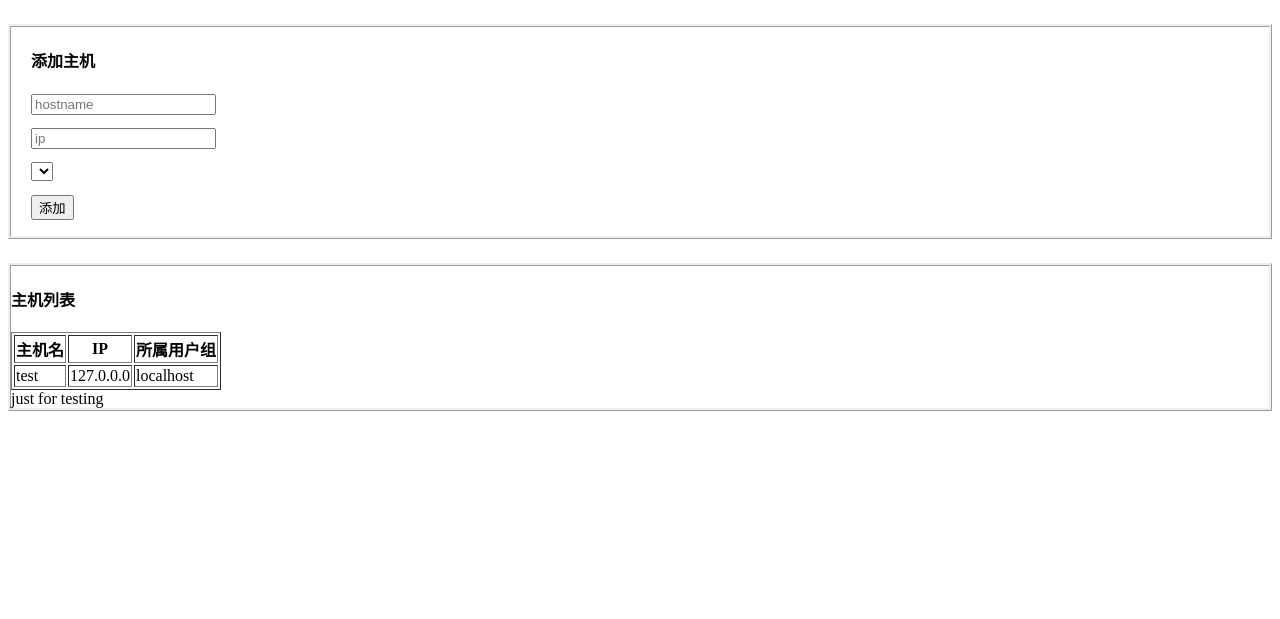
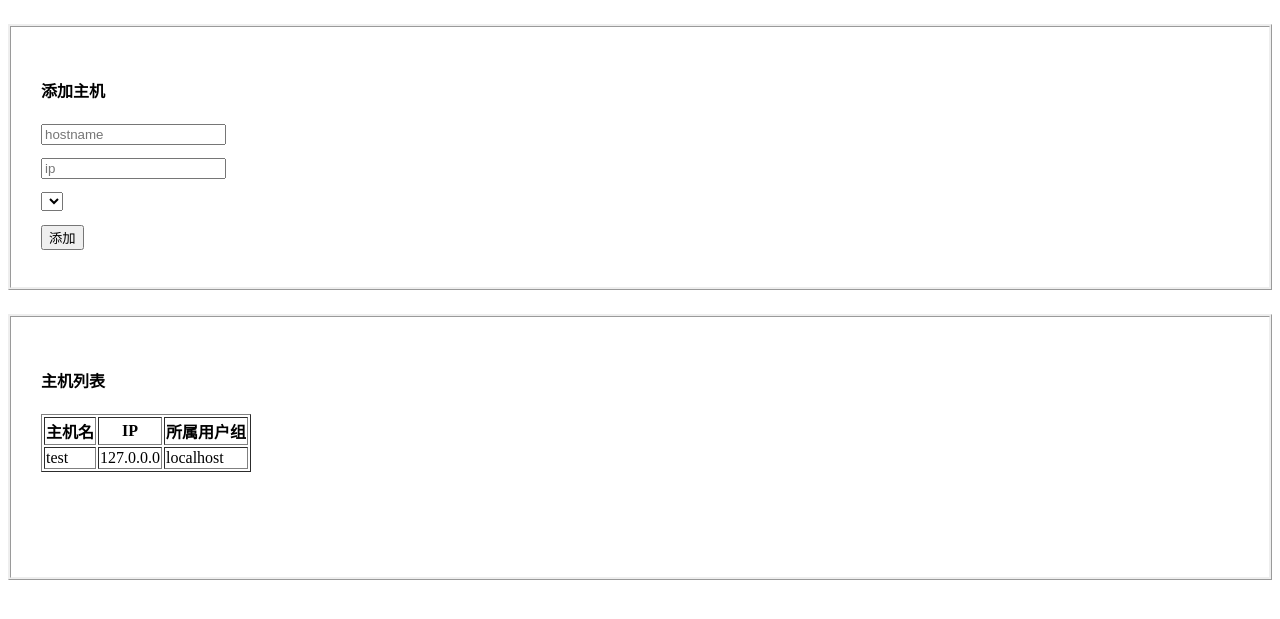
Before and after one commit to bobbyquennell/Testing, a Django app: page /app/host/ in a window 1280 px wide. Shown: the top 619 px of the page. Run offline with Django 3.2, Linux system fonts and the light colour scheme; lists and menus that the app fills with data are empty.

Commit message:
Add height:200px under container in host.css file

```diff
--- a/static/css/host.css
+++ b/static/css/host.css
@@ -1,15 +1,16 @@
 
 .container {
     border: ridge;
-    /*padding: 30px;*/
+    padding: 30px;
     margin-top:1.5em;
+    height:200px
 
 
 }
 
 .col-left{
     width:80%;
-    margin-left: 20px;
+
 
 }
 
@@ -20,11 +21,6 @@
 }
 
 /*.table tr {*/
-    /*/!*border: ridge;*!/*/
+    /*border: ridge;   */
     /*border-collapse: collapse;*/
-}
-
-.table {
-
-    margin-left: 20px;
-}
+/*}*/
--- a/templates/host.html
+++ b/templates/host.html
@@ -35,9 +35,6 @@
       </tr>
     </table>
 
-
-    just for testing
 </div>
-
 </body>
 </html>
```
